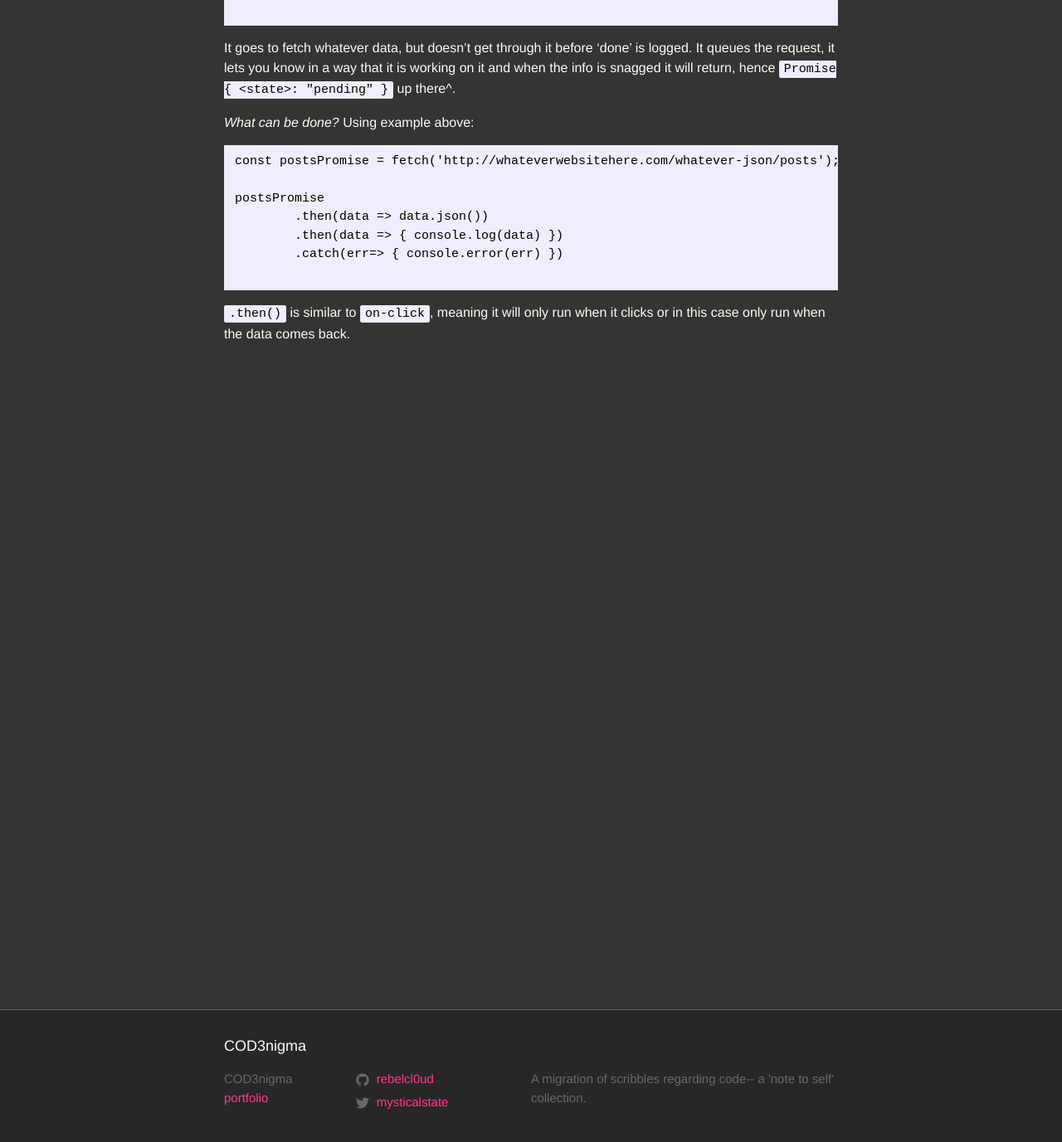
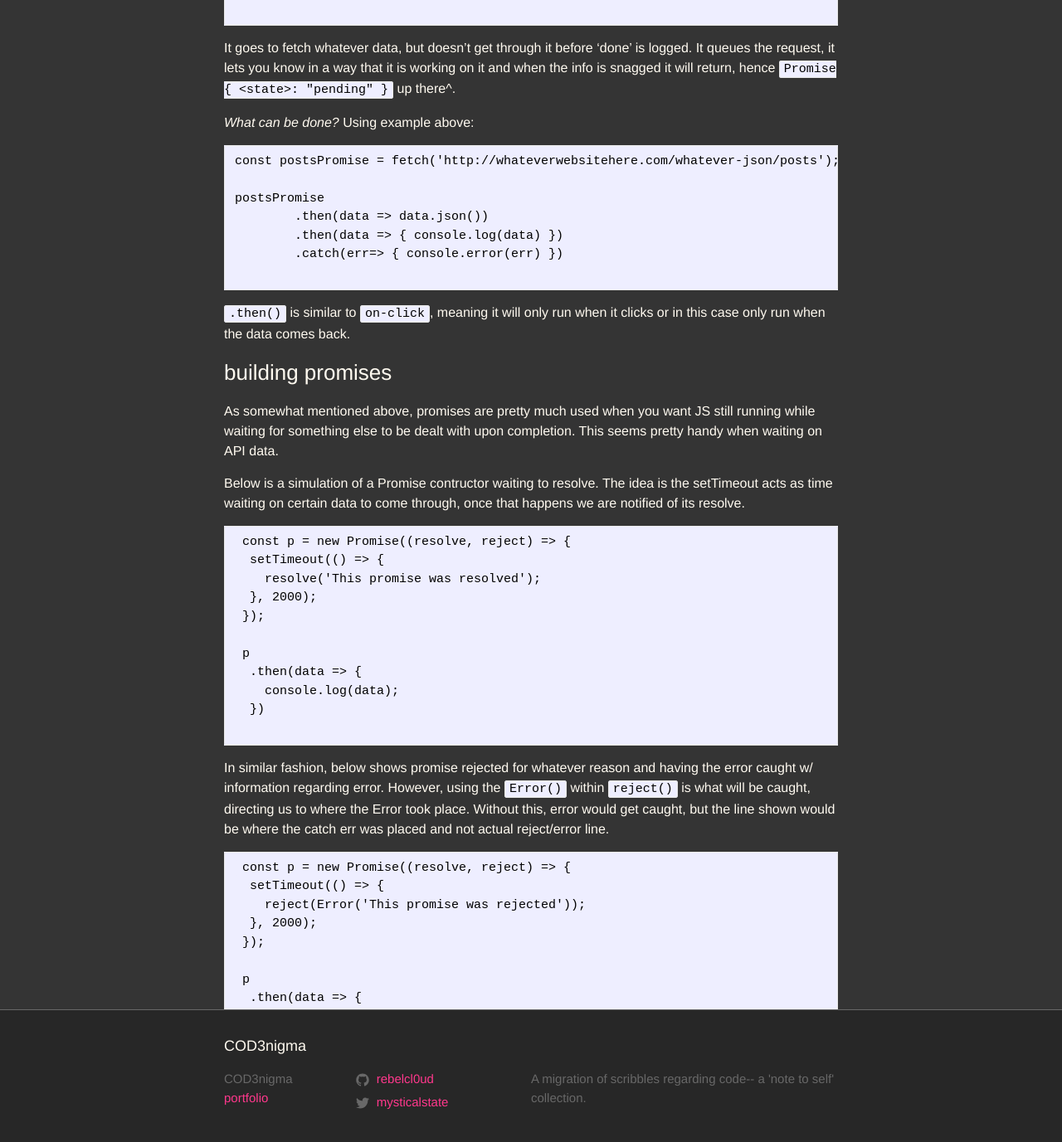
Before and after one commit to rebelcl0ud/blog, a Jekyll site: the page built from _posts/2018-04-12-[35]-es6-status-promises.markdown, in a window 1280 px wide and 1400 px high, scrolled down 853 px. Shown: the top 1377 px of the window at 83% size. Built offline with Jekyll 4.4.1, drawn with Linux system fonts in a browser that asks for light colours.

````diff
--- a/_posts/2018-04-12-[35]-es6-status-promises.markdown
+++ b/_posts/2018-04-12-[35]-es6-status-promises.markdown
@@ -48,3 +48,40 @@ postsPromise
 ```
 
 `.then()` is similar to `on-click`, meaning it will only run when it clicks or in this case only run when the data comes back.
+
+### building promises
+
+As somewhat mentioned above, promises are pretty much used when you want JS still running while waiting for something else to be dealt with upon completion. This seems pretty handy when waiting on API data.
+
+Below is a simulation of a Promise contructor waiting to resolve. The idea is the setTimeout acts as time waiting on certain data to come through, once that happens we are notified of its resolve.
+```
+ const p = new Promise((resolve, reject) => {
+  setTimeout(() => {
+    resolve('This promise was resolved');
+  }, 2000);
+ });
+
+ p
+  .then(data => {
+    console.log(data);
+  })
+
+```
+
+In similar fashion, below shows promise rejected for whatever reason and having the error caught w/ information regarding error. However, using the `Error()` within `reject()` is what will be caught, directing us to where the Error took place. Without this, error would get caught, but the line shown would be where the catch err was placed and not actual reject/error line.
+```
+ const p = new Promise((resolve, reject) => {
+  setTimeout(() => {
+    reject(Error('This promise was rejected'));
+  }, 2000);
+ });
+
+ p
+  .then(data => {
+    console.log(data);
+  })
+  .catch(err => {
+    console.error(err);
+  })
+
+```
````
